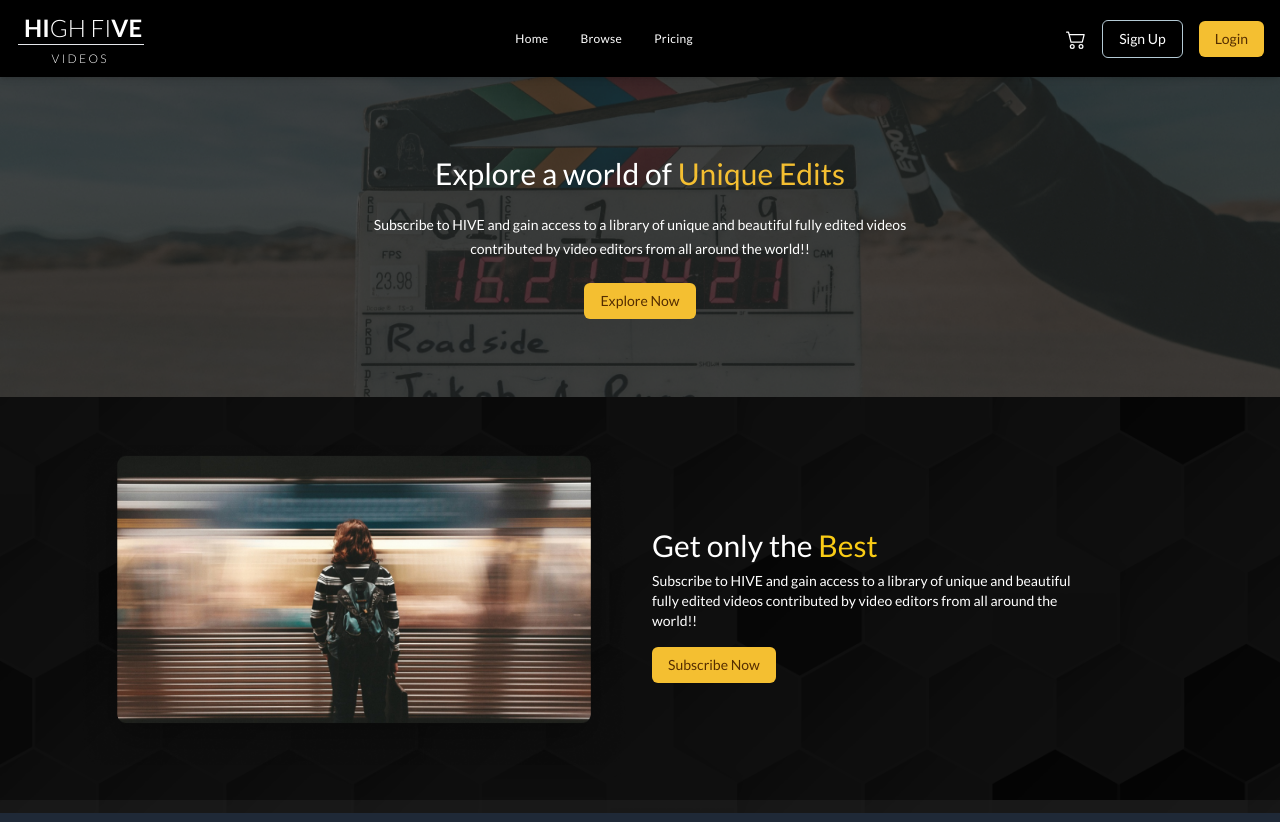
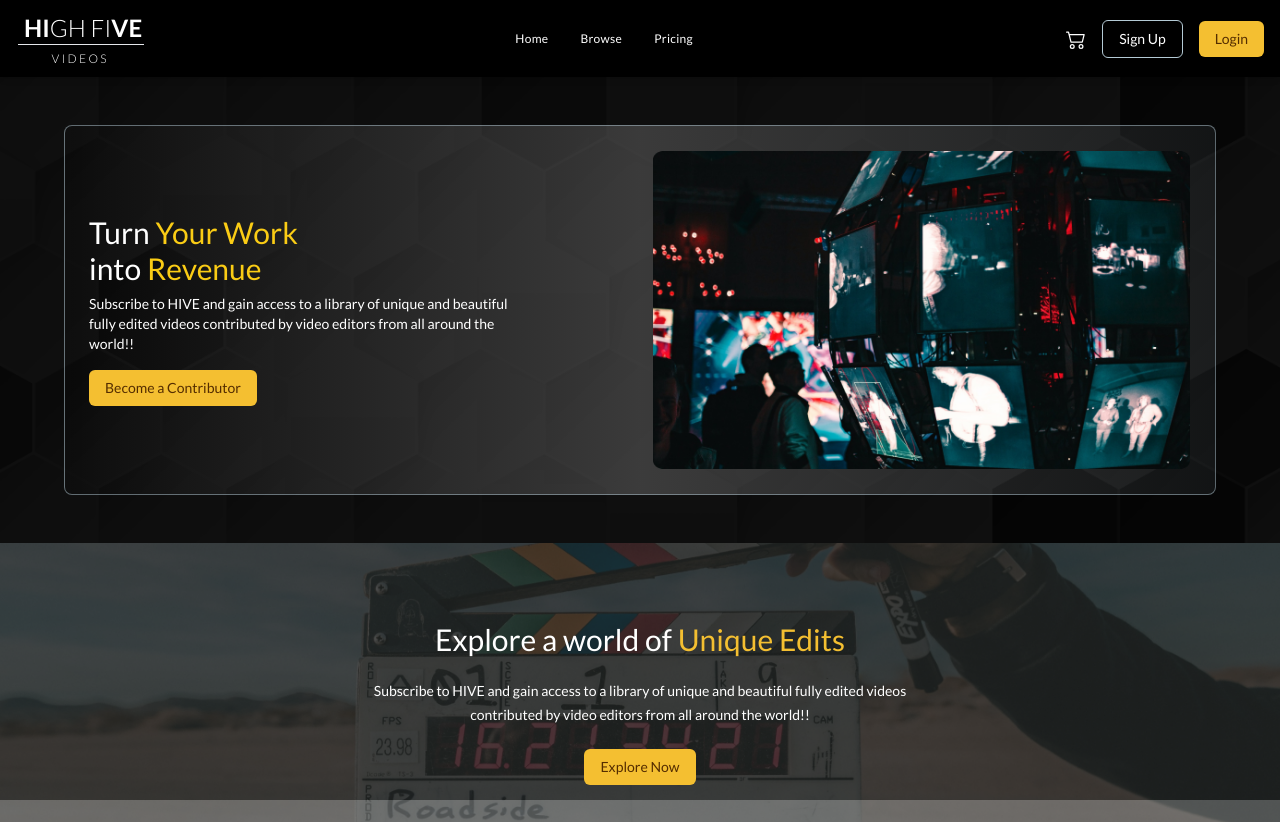
Before and after one commit to techiemokhele/high-five-videos, a React (Create React App) app: page / in a window 1280 px wide. Shown: the top 822 px of the page. Built offline with nearby package versions, Linux system fonts and the light colour scheme; the HTML template or start-up script is replaced by a standard one.

Commit message:
Added ContributorComponent, updated CallToActionComponent and SubscribeComponent, removed Turn You Work Into Revenue Image, and modified tailwind.config.js

```diff
--- a/src/App.js
+++ b/src/App.js
@@ -1,8 +1,12 @@
 import React from 'react';
-import { CallToActionComponent, FooterComponent, HeaderComponent, SubscribeComponent } from './components';
+import { CallToActionComponent, ContributorComponent, FooterComponent, HeaderComponent, SubscribeComponent } from './components';
 
 
 function App() {
+  const handleContributor = () => {
+    console.log("handle contributor button pressed");
+  };
+
   const handleExploreNow = () => {
     console.log("handle explore now button pressed");
   };
@@ -14,6 +18,19 @@ function App() {
   return (
     <div className="flex flex-col h-full bg-black">
       <HeaderComponent />
+
+      <div className="flex flex-col">
+        <ContributorComponent
+          avatar="./assets/images/avatar.png"
+          firstTitle="Turn"
+          firstSubTitle="Your Work"
+          secondTitle="into"
+          secondSubTitle="Revenue"
+          firstDescription="Subscribe to HIVE and gain access to a library of unique and beautiful fully edited videos contributed by video editors from all around the world!!"
+          buttonAction={handleContributor}
+        />
+      </div>
+
       <div>
         <CallToActionComponent
           firstTitle="Explore a world of"
@@ -23,6 +40,7 @@ function App() {
           buttonAction={handleExploreNow}
         />
       </div>
+
       <div>
         <SubscribeComponent
           avatar="./assets/images/avatar.png"
--- a/src/components/index.tsx
+++ b/src/components/index.tsx
@@ -3,6 +3,7 @@ export { default as LogoComponent } from "./common/LogoComponent";
 export { default as TextInputComponent } from "./common/TextInputComponent";
 
 export { default as HeaderComponent } from "./section/HeaderComponent";
+export { default as ContributorComponent } from "./section/ContributorComponent";
 export { default as CallToActionComponent } from "./section/CallToActionComponent";
 export { default as SubscribeComponent } from "./section/SubscribeComponent";
 export { default as FooterComponent } from "./section/FooterComponent";
--- a/src/components/section/CallToActionComponent.tsx
+++ b/src/components/section/CallToActionComponent.tsx
@@ -11,12 +11,12 @@ const CallToActionComponent = ({
   buttonAction,
 }: CallToActionProps) => {
   return (
-    <section
-      id="#callToAction"
+    <div
       className="relative flex flex-col items-center justify-center py-12 min-h-[250px] md:min-h-[320px] bg-cover lg:bg-stretch bg-center bg-no-repeat"
       style={{ backgroundImage: `url(${ctaImage})` }}
     >
-      <div className="absolute inset-0  flex flex-col items-center justify-center gap-4 sm:gap-6">
+
+      <div className="absolute inset-0 flex flex-col items-center justify-center gap-4 sm:gap-6">
         <h1 className="text-white text-2xl lg:text-3xl text-center">
           {firstTitle} <span className="text-gold-1">{secondTitle}</span>
         </h1>
@@ -30,7 +30,7 @@ const CallToActionComponent = ({
           fill={true}
         />
       </div>
-    </section>
+    </div>
   );
 };
 
--- /dev/null
+++ b/src/components/section/ContributorComponent.tsx
@@ -0,0 +1,53 @@
+import { CallToActionProps } from "../../types";
+import bgImage from "../../assets/images/Pattern.png";
+import ButtonComponent from "../common/ButtonComponent";
+
+const ContributorComponent = ({
+  firstTitle,
+  firstSubTitle,
+  secondTitle,
+  secondSubTitle,
+  firstDescription,
+  buttonAction,
+}: CallToActionProps) => {
+  return (
+    <div
+      className="relative flex items-center justify-center h-auto py-12 bg-cover bg-center bg-no-repeat"
+      style={{ backgroundImage: `url(${bgImage})` }}
+    >
+      <div className="absolute inset-0 bg-black bg-opacity-90"></div>
+      <div className=" mx-12 relative z-10 p-6 flex flex-col md:flex-row lg:flex-row items-center justify-between w-full max-w-6xl gap-4 md:gap-6 lg:gap-6 bg-gradient-to-r from-gradient-4 via-gradient-2 to-gradient-3 rounded-lg bg-opacity-50 border-[0.5px] border-gray-2">
+        <div className="flex flex-col w-full md:w-1/2 lg:w-1/2 px-8 md:px-0 lg:px-0">
+          <h2 className="text-white text-2xl lg:text-3xl">
+            {firstTitle}{" "}
+            <span className="text-yellow-400">{firstSubTitle}</span>
+          </h2>
+          <h2 className="text-white text-2xl lg:text-3xl">
+            {secondTitle}{" "}
+            <span className="text-yellow-400">{secondSubTitle}</span>
+          </h2>
+
+          <p className="text-white text-xs md:text-sm lg:text-sm mt-2 mb-4 max-w-md">
+            {firstDescription}
+          </p>
+          <div>
+            <ButtonComponent
+              text="Become a Contributor"
+              onClick={buttonAction}
+              fill={true}
+            />
+          </div>
+        </div>
+        <div className="w-full md:w-1/2 lg:w-1/2 h-64 md:h-72 lg:h-80 p-[1px] rounded-lg">
+          <img
+            src={require("../../assets/images/contributor.png")}
+            alt="contributor"
+            className="w-full h-full object-cover rounded-lg"
+          />
+        </div>
+      </div>
+    </div>
+  );
+};
+
+export default ContributorComponent;
--- a/src/components/section/SubscribeComponent.tsx
+++ b/src/components/section/SubscribeComponent.tsx
@@ -1,14 +1,13 @@
-import React from "react";
 import { CallToActionProps } from "../../types";
 import bgImage from "../../assets/images/Pattern.png";
 import ButtonComponent from "../common/ButtonComponent";
 
-const SubscribeComponent: React.FC<CallToActionProps> = ({
+const SubscribeComponent = ({
   firstTitle,
   secondTitle,
   firstDescription,
   buttonAction,
-}) => {
+}: CallToActionProps) => {
   return (
     <section
       id="subscribe"
--- a/src/types/index.ts
+++ b/src/types/index.ts
@@ -13,7 +13,9 @@ export type LogoProps = {
 export interface CallToActionProps {
   avatar?: string;
   firstTitle: string;
+  firstSubTitle?: string;
   secondTitle: string;
+  secondSubTitle?: string;
   firstDescription: string;
   secondDescription?: string;
   buttonAction: () => void;
--- a/tailwind.config.js
+++ b/tailwind.config.js
@@ -20,7 +20,9 @@ module.exports = {
         },
         gradient: {
           1: "#FFFFFF66",
-          2: "#EEEDED33"
+          2: "#EEEDED33",
+          3: "#B4CAD514",
+          4: "#FFFFFF00"
         },
         dark: {
           1: "#121619"
```
Also changed, not shown: src/assets/images/contributor.png (renamed from src/assets/images/Turn You Work Into Revenue Image.png).
